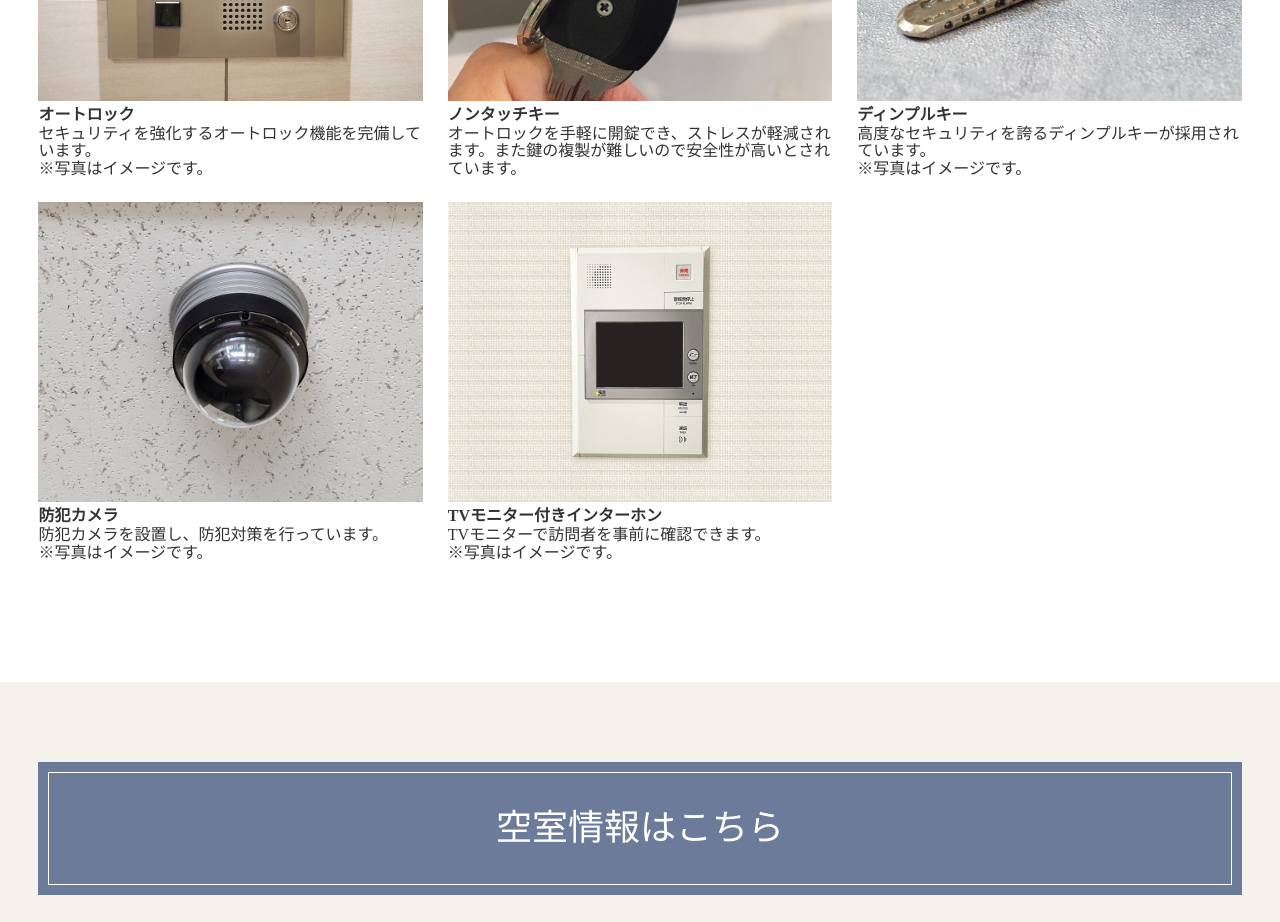
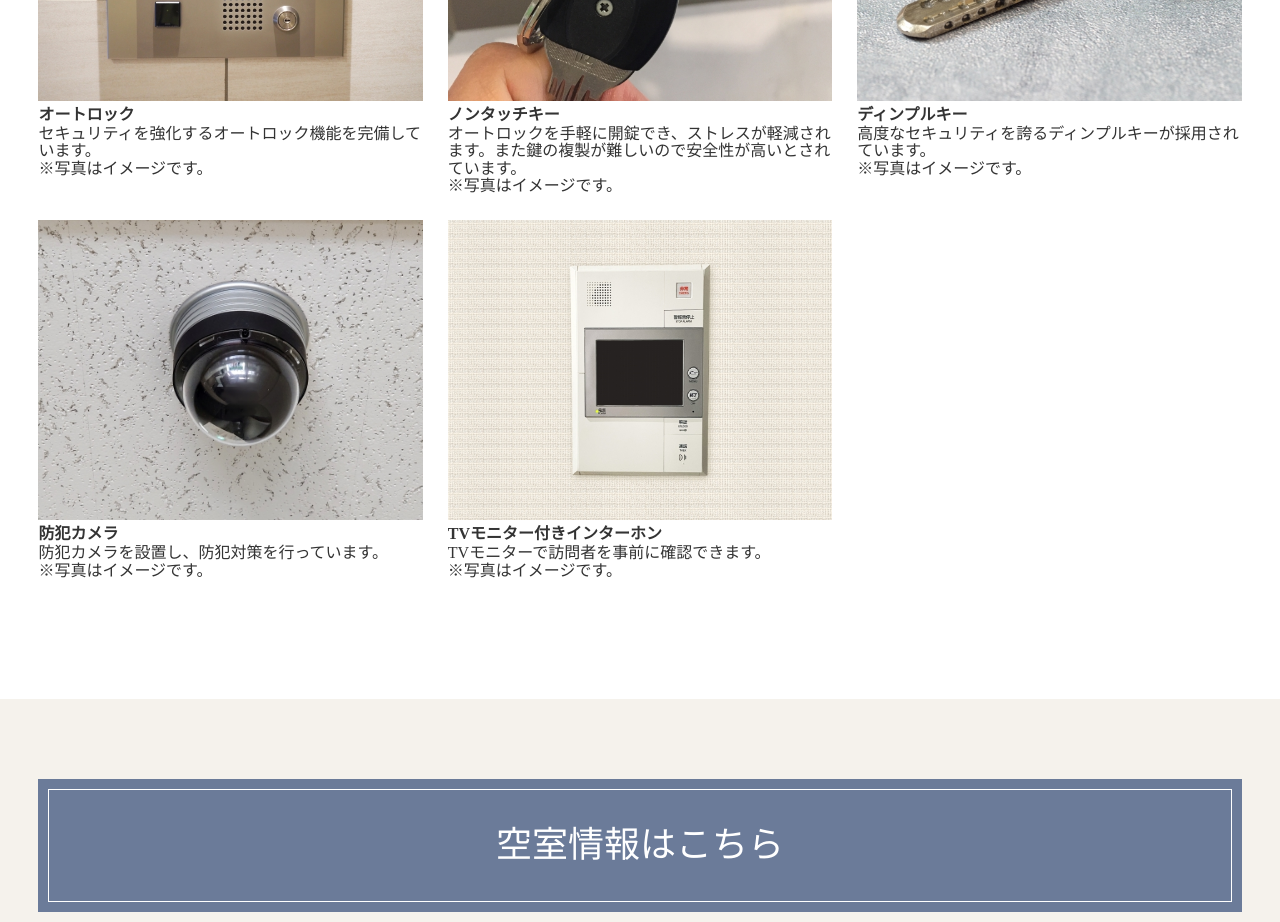
Before and after one commit to takikojikyo/hfkomazawa, a plain HTML site: page facility.html in a window 1280 px wide. Shown: the part 4600-5522 px from the top of the page. Drawn offline with nearby package versions, Linux system fonts and the light colour scheme; some packages are replaced by stand-ins of ours.

Commit message:
Add files via upload

```diff
--- a/facility.html
+++ b/facility.html
@@ -269,7 +269,9 @@
             <li>
               <img src="img/download/touchkey.jpg" alt="タッチキー写真">
               <h5 class="fa-title">ノンタッチキー</h5>
-              <p>オートロックを手軽に開錠でき、ストレスが軽減されます。また鍵の複製が難しいので安全性が高いとされています。</p>
+              <p>オートロックを手軽に開錠でき、ストレスが軽減されます。また鍵の複製が難しいので安全性が高いとされています。
+                <br>※写真はイメージです。
+              </p>
             </li>
             <li>
               <img src="img/download/key.jpg" alt="ディンプルキーのイメージ写真">
```
